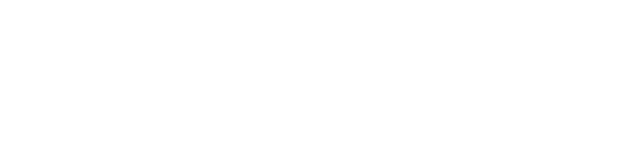
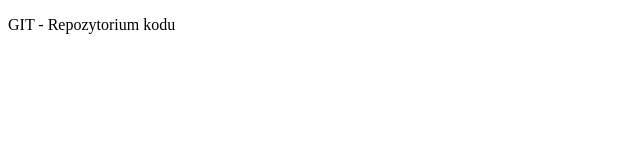
Before and after one commit to vibelmont/git-zadanie2, a plain HTML site: page index.html in a window 1280 px wide. Shown: the whole page, without its empty margins (0-640 px from the left). Drawn offline with Linux system fonts and the light colour scheme.

Commit message:
stworzenie paragrafu

```diff
--- a/index.html
+++ b/index.html
@@ -6,6 +6,6 @@
   <title>Document</title>
 </head>
 <body>
-
+  <p>GIT - Repozytorium kodu</p>
 </body>
 </html>
```
